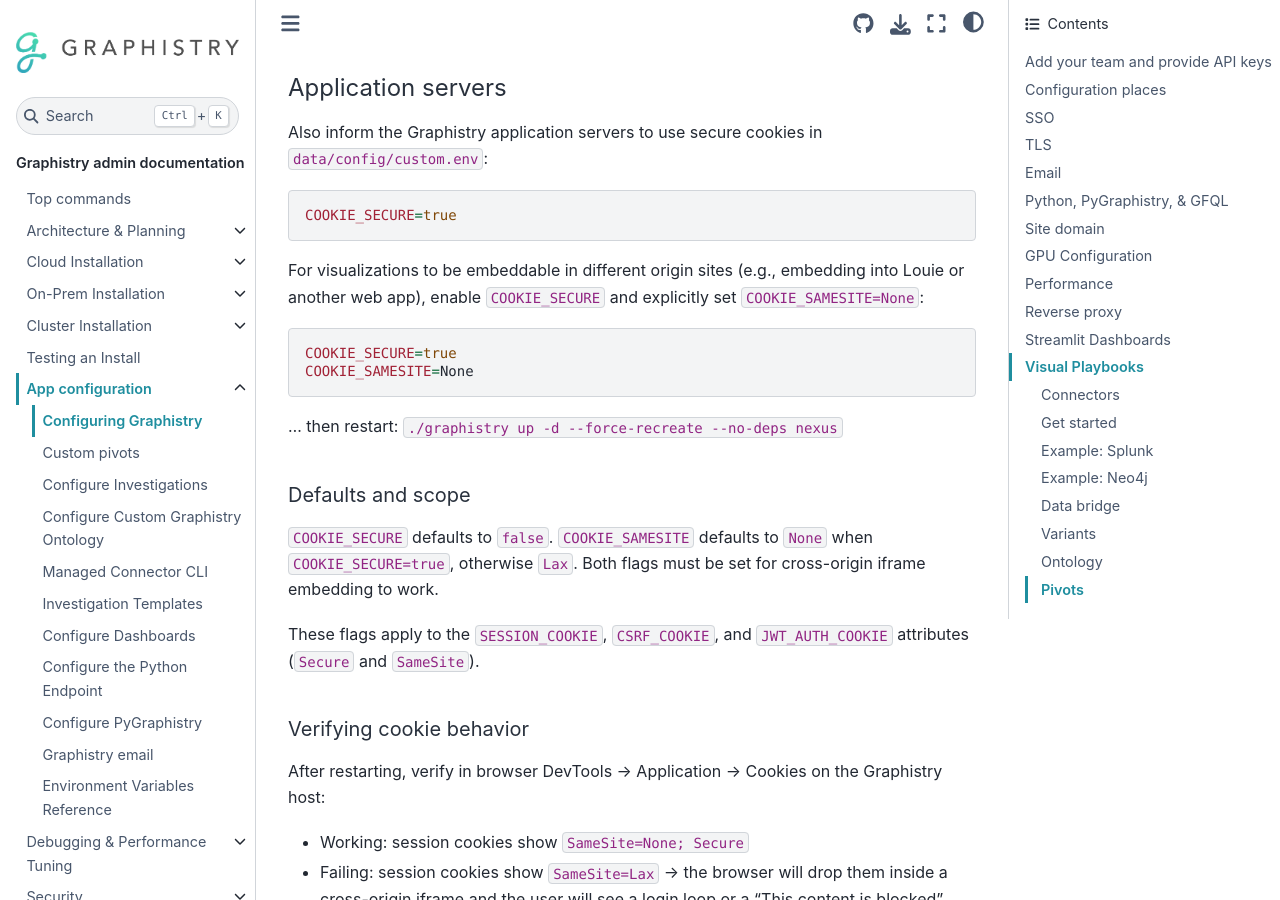
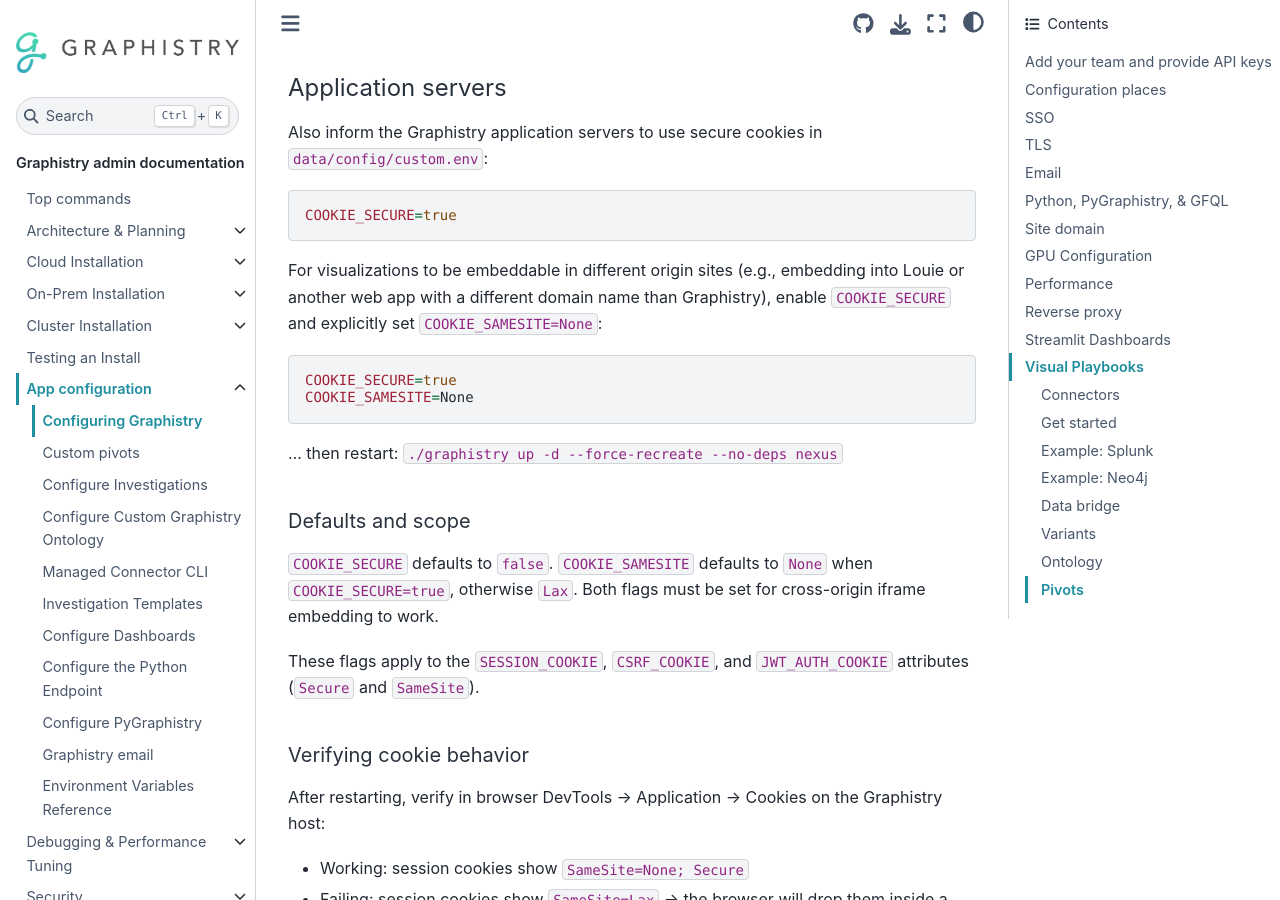
Before and after one commit to graphistry/graphistry-cli, a Sphinx documentation site: the page built from docs/app-config/configure.md, in a window 1280 px wide and 900 px high, scrolled down 2617 px. Built offline with Sphinx 7.4.7 and the Sphinx Book theme 1.1.4, drawn with Linux system fonts in a browser that asks for light colours; the version number could not be read and is left out.

Commit message:
Update instructions for COOKIE_SAMESITE setting
Clarify instructions for embedding visualizations in different origin sites.

````diff
--- a/docs/app-config/configure.md
+++ b/docs/app-config/configure.md
@@ -93,7 +93,7 @@
 COOKIE_SECURE=true
 ```
 
-For visualizations to be embeddable in different origin sites (e.g., embedding into Louie or another web app), enable `COOKIE_SECURE` and explicitly set `COOKIE_SAMESITE=None`:
+For visualizations to be embeddable in different origin sites (e.g., embedding into Louie or another web app with a different domain name than Graphistry), enable `COOKIE_SECURE` and explicitly set `COOKIE_SAMESITE=None`:
 
 ```bash
 COOKIE_SECURE=true
````
